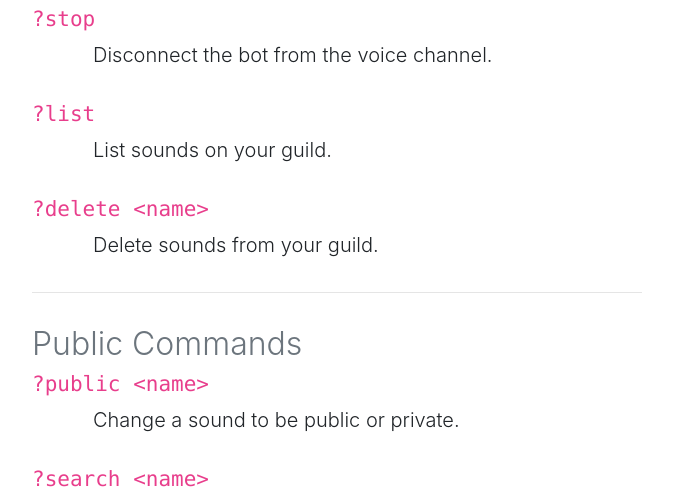
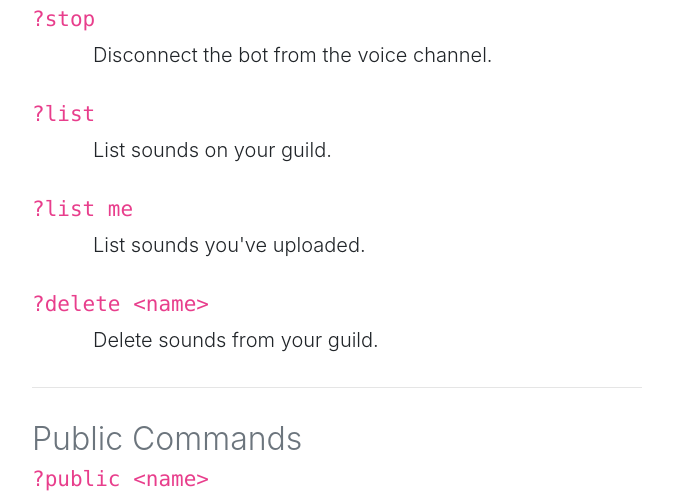
Before and after one commit to JellyWX/soundfx-web, a Flask app: page /help/ in a window 1280 px wide. Shown: the part 889-1389 px from the top of the page, without its empty margins (303-976 px from the left). Run offline with Flask 2, Linux system fonts and the light colour scheme; some libraries are stand-ins or nearby versions.

Commit message:
another command

```diff
--- a/app/templates/index.html
+++ b/app/templates/index.html
@@ -79,6 +79,12 @@
 
                             <div class="lead" style="margin-left: 10%; margin-bottom: 2rem;">
                                 List sounds on your guild.
+                            </div>
+
+                        <h4><code>?list me</code></h4>
+
+                            <div class="lead" style="margin-left: 10%; margin-bottom: 2rem;">
+                                List sounds you've uploaded.
                             </div>
 
                         <h4><code>?delete &lt;name&gt;</code></h4>
```
